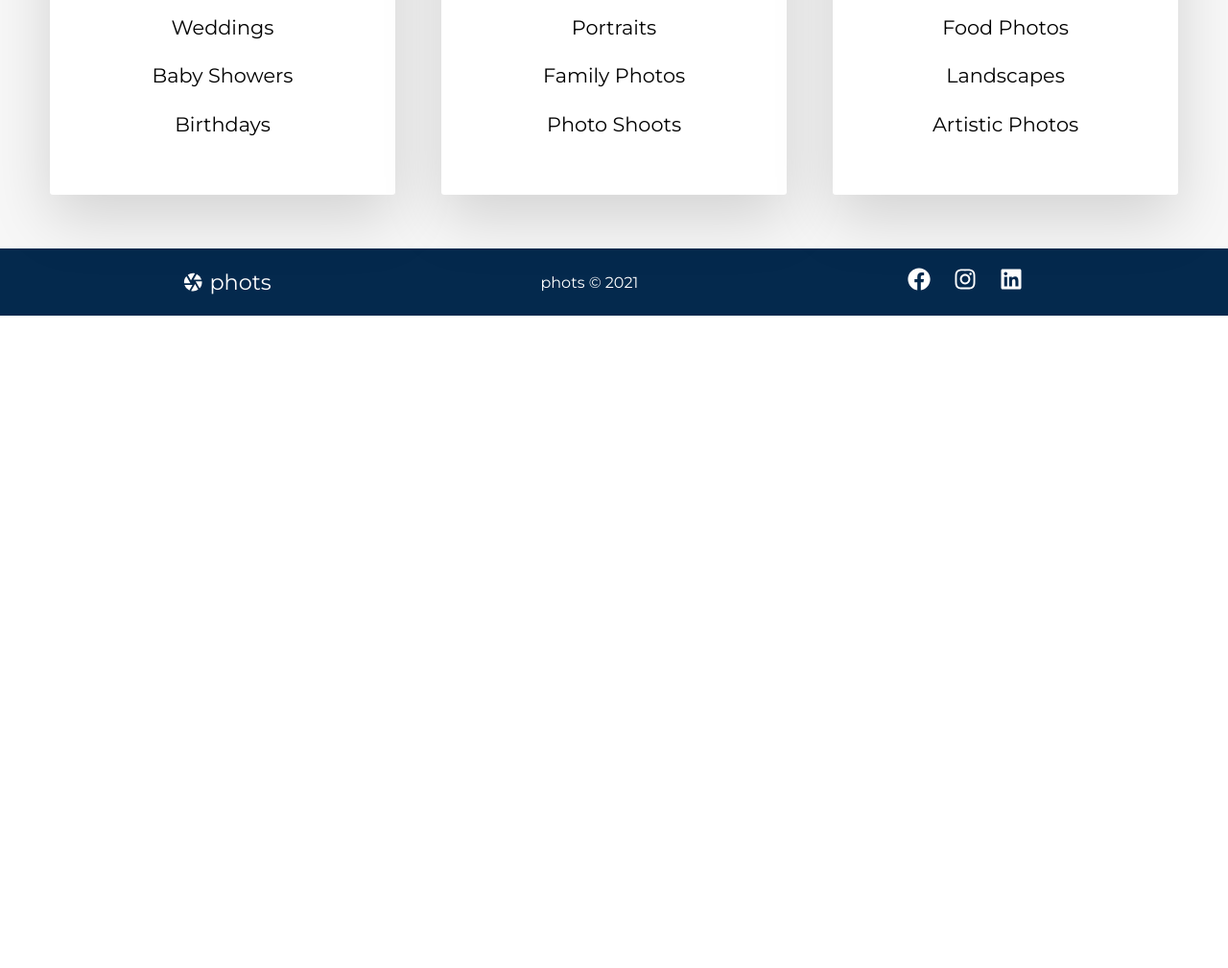
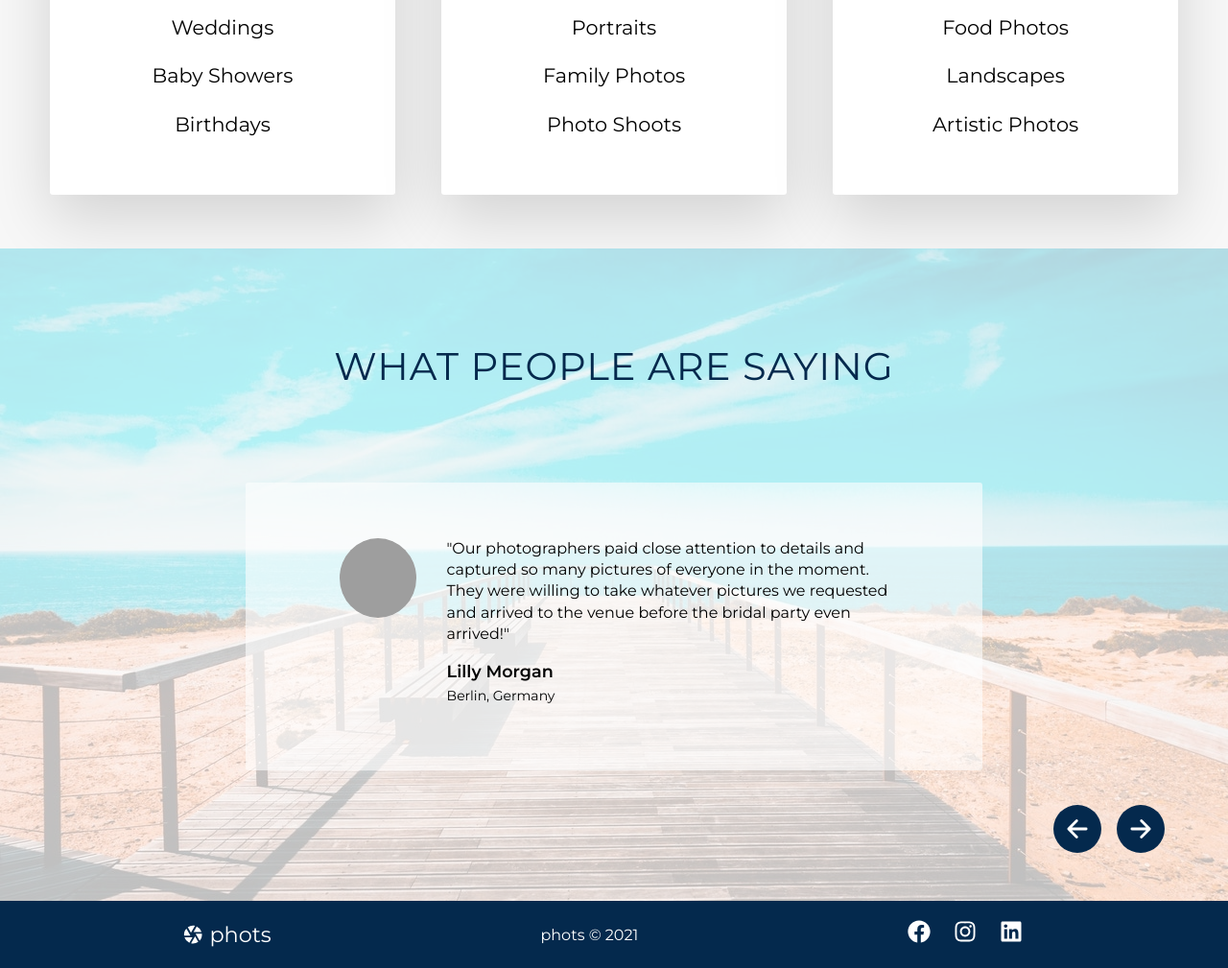
Before and after one commit to btomc/phots-gatsby, a Gatsby site: page /services in a window 1280 px wide. Shown: the part 673-1682 px from the top of the page at 96% size. Before the commit the page ends 1002 px from the top, so only its background shows below. Built offline with nearby package versions, Linux system fonts and the light colour scheme; Gatsby itself is replaced by a stand-in of ours; grey boxes are pictures that could not be loaded.

Commit message:
Create Testimonials component - slider

```diff
--- a/src/components/Navbar.js
+++ b/src/components/Navbar.js
@@ -65,7 +65,6 @@ const NavbarContainer = styled.div`
     height: 80px;
     z-index: 1;
     width: 100%;
-    max-width: 1000px;
 `;
 
 const NavLogo = styled(Link)`
@@ -77,6 +76,7 @@ const NavLogo = styled(Link)`
     display: flex;
     align-items: center;
     font-weight: 600;
+    margin-left: 1.6rem;
 `;
 
 const NavIcon = styled(RiCameraLensFill)`
@@ -102,6 +102,7 @@ const NavMenu = styled.ul`
     align-items: center;
     list-style: none;
     text-align: center;
+    margin-right: 1.6rem;
 
     @media screen and (max-width: 960px) {
         display: flex;
--- a/src/components/ServicesCards.js
+++ b/src/components/ServicesCards.js
@@ -90,6 +90,12 @@ const Card = styled.div`
     @media screen and (max-width: 910px) {
         margin-bottom: 3rem;
     }
+
+    @media screen and (max-width: 400px) {
+        &:hover {
+            transform: none;
+        }
+    }
 `;
 
 const CardPicture = styled.div`
--- /dev/null
+++ b/src/components/Testimonials.js
@@ -0,0 +1,270 @@
+import React, {useState} from 'react'
+import styled, { css } from 'styled-components'
+import testimonialsBg from '../images/background-7.jpg'
+import { IoArrowForward, IoArrowBack } from 'react-icons/io5'
+
+const Testimonials = ({ slides }) => {
+    const [current, setCurrent] = useState(0)
+    const length = slides.length
+
+    const nextSlide = () => {
+        setCurrent(current === length - 1 ? 0 : current + 1)
+    }
+
+    const prevSlide = () => {
+        setCurrent(current === 0 ? length - 1 : current - 1)
+    }
+
+    if(!Array.isArray(slides) || slides.length <= 0) {
+        return null
+    }
+
+
+    return (
+        <TestimonialsContainer>
+            <TestimonialsBg><ImgBg src={testimonialsBg} alt='bridge at sea' /></TestimonialsBg>
+            <TestimonialsContent>
+                <TestimonialsH2>What People are Saying</TestimonialsH2>
+                <TestimonialsWrap>
+                    {slides.map((slide, index) => {
+                        return (
+                            <Opinion key={index}>
+                                {index === current && (
+                                <OpinionWrapper>
+                                    <OpinionPic><ImgOpinion src={slide.image} alt={slide.alt} /></OpinionPic>
+                                    <OpinionWrap>
+                                        <OpinionText>{slide.opinion}</OpinionText>
+                                        <OpinionAuthor>
+                                            <AuthorName>{slide.name}</AuthorName>
+                                            <AuthorLocation>{slide.location}</AuthorLocation>
+                                        </OpinionAuthor>
+                                    </OpinionWrap>
+                                </OpinionWrapper>
+                                )}
+                            </Opinion>
+                        )
+                    })}
+                </TestimonialsWrap>
+                <SliderBtns>
+                    <PrevArrow onClick={prevSlide} />
+                    <NextArrow onClick={nextSlide} />
+                </SliderBtns>
+            </TestimonialsContent>
+        </TestimonialsContainer>
+    )
+}
+
+export default Testimonials
+
+const TestimonialsContainer = styled.div`
+    background: #fff;
+    display: flex;
+    justify-content: center;
+    align-items: center;
+    height: 680px;
+    position: relative;
+    overflow: hidden;
+
+    :before {
+        content: '';
+        position: absolute;
+        top: 0;
+        left: 0;
+        z-index: 2;
+        opacity: 0.8;
+    }
+`;
+
+const TestimonialsBg = styled.div`
+    position: absolute;
+    top: 0;
+    bottom: 0;
+    right: 0;
+    left: 0;
+    width: 100%;
+    height: 100%;
+    overflow: hidden;
+`;
+
+const ImgBg = styled.img`
+    width: 100%;
+    height: 100%;
+    opacity: 0.3;
+    -o-object-fit: cover;
+    object-fit: cover;
+`;
+
+const TestimonialsContent = styled.div`
+    z-index: 3;
+    height: 100%;
+    width: 100%;
+    display: flex;
+    flex-direction: column;
+    align-items: center;
+    justify-content: space-evenly;
+    position: relative;
+    overflow: hidden;
+`;
+
+const TestimonialsH2 = styled.div`
+    color: #04294d;
+    text-transform: uppercase;
+    font-size: 2.5rem;
+    letter-spacing: 1px;
+
+    @media screen and (max-width: 862px) {
+        font-size: 2rem;
+        padding: 1.2rem;
+    }
+
+    @media screen and (max-width: 528px) {
+        font-size: 1.6rem;
+    }
+
+    @media screen and (max-width: 437px) {
+        font-size: 1.3rem;
+    }
+
+    @media screen and (max-width: 370px) {
+        font-size: 1.1rem;
+    }
+
+`;
+
+const TestimonialsWrap = styled.div`
+    background: rgba(255,255,255, .6);
+    border-radius: 3px;
+    width: 60%;
+    height: 300px;
+    max-height: 500px;
+    z-index: 10;
+    margin-bottom: 2.4rem;
+    position: relative;
+    overflow: hidden;
+
+    @media screen and (max-width: 862px) {
+        height: 65%;
+        margin-bottom: 0;
+    }
+
+    @media screen and (max-width: 528px) {
+        width: 90%;
+    }
+`;
+
+const Opinion = styled.div``;
+
+const OpinionWrapper = styled.div`
+    display: flex;
+    align-items: flex-start;
+    justify-content: center;
+    width: 100%;
+    height: 100%;
+    padding-top: 3.6rem;
+    z-index: 14;
+    overflow: hidden;
+    position: relative;
+
+    @media screen and (max-width: 999px) {
+        padding-top: 2rem;
+    }
+
+    @media screen and (max-width: 862px) {
+        flex-direction: column;
+        align-items: center;
+    }
+`;
+
+
+const OpinionPic = styled.div`
+    height: 5.2rem;
+    width: 5rem;
+    margin-right: 2rem;
+
+
+    @media screen and (max-width: 862px) {
+      margin-bottom: 1.5rem;
+      margin-right: 0;
+    }
+
+`;
+const ImgOpinion = styled.img`
+    width: 100%;
+    height: 100%;
+    border-radius: 50%;
+`;
+
+const OpinionWrap = styled.div`
+    width: 60%;
+    display: flex;
+    flex-direction: column;
+    position: relative;
+
+    @media screen and (max-width: 862px) {
+        width: 80%;
+    }
+`;
+
+const OpinionText = styled.p`
+    line-height: 1.4;
+    margin-bottom: 1rem;
+
+    @media screen and (max-width: 999px) {
+        font-size: .9rem;
+        line-height: 1.6;
+        overflow: hidden;
+    }
+`;
+
+const OpinionAuthor = styled.div``;
+
+const AuthorName = styled.p`
+    font-weight: 600;
+    margin-bottom: 6px;
+    font-size: 1.1rem;
+`;
+
+const AuthorLocation = styled.p`
+    font-size: 14px;
+`;
+
+const SliderBtns = styled.div`
+    position: absolute;
+    bottom: 50px;
+    right: 50px;
+    display: flex;
+    z-index: 10;
+
+    @media screen and (max-width: 999px) {
+        bottom: 0;
+        right: 0;
+        position: relative;
+        padding-bottom: 1.2rem;
+    }
+`;
+
+const arrowButtons = css`
+    width: 50px;
+    height: 50px;
+    color: #fff;
+    cursor: pointer;
+    background: #04294d;
+    border-radius: 50px;
+    padding: 10px;
+    margin-right: 1rem;
+    user-select: none;
+    transition: .3s;
+
+    &:hover {
+        background: #073e75;
+        transform: scale(1.05);
+    }
+`;
+
+const NextArrow = styled(IoArrowForward)`
+    ${arrowButtons}
+`;
+
+const PrevArrow = styled(IoArrowBack)`
+    ${arrowButtons}
+`;
--- /dev/null
+++ b/src/data/SliderData.js
@@ -0,0 +1,43 @@
+import personImg1 from '../images/person-1.jpg'
+import personImg2 from '../images/person-2.jpg'
+import personImg3 from '../images/person-3.jpg'
+import personImg4 from '../images/person-4.jpg'
+import personImg5 from '../images/person-5.jpg'
+
+export const SliderData = [
+    {
+        image: personImg1,
+        alt: 'woman portrait',
+        opinion: '"Our photographers paid close attention to details and captured so many pictures of everyone in the moment. They were willing to take whatever pictures we requested and arrived to the venue before the bridal party even arrived!"',
+        name: 'Lilly Morgan',
+        location: 'Berlin, Germany'
+    },
+    {
+        image: personImg2,
+        alt: 'woman portrait',
+        opinion: '"Photographers were professional and punctual. Emails were answered quickly and clearly. My photographs were uploaded within a week and are beautiful! Would definitely recommend."',
+        name: 'Marcus White ',
+        location: 'Hamburg, Germany'
+    },
+    {
+        image: personImg3,
+        alt: 'woman portrait',
+        opinion: '"Everything was great! The photographers were wonderful, professional, and made us feel comfortable. The website was easy to navigate and book the services, and it was very easy to go in and change things. We ended up adding an extra hour on and it was very easy to do. Definitely recommend!"',
+        name: 'Sarah Meyer',
+        location: 'Amsterdam, Netherlands'
+    },
+    {
+        image: personImg4,
+        alt: 'woman portrait',
+        opinion: '"No stress and easy to work with. We had a wonderful time working with them and they captured a lot of things beautifully, and the captured the emotions in the images. We had so much fun taking pictures with them it was a breeze."',
+        name: 'Lucy Palmer',
+        location: 'London, UK'
+    },
+    {
+        image: personImg5,
+        alt: 'woman portrait',
+        opinion: '"They called before the wedding to get a feel for the types of pictures I wanted for the special day. They showed up early and got right to work photographing everything! They have made picking a wedding photographer an easy and pain free process!"',
+        name: 'John Miller',
+        location: 'Lisbon, Portugal'
+    }
+]
--- a/src/pages/services.js
+++ b/src/pages/services.js
@@ -3,12 +3,15 @@ import ServicesCards from "../components/ServicesCards"
 import Layout from "../components/layout"
 import SEO from "../components/seo"
 import Heading from "../components/Heading"
+import Testimonials from "../components/Testimonials"
+import { SliderData } from "../data/SliderData"
 
 const Services = () => (
   <Layout>
     <SEO title="Services" />
     <Heading heading='Services' />
     <ServicesCards />
+    <Testimonials slides={SliderData} />
   </Layout>
 )
 
```
Also changed, not shown: src/images/background-5.jpg (added), src/images/background-6.jpg (added), src/images/background-7.jpg (added), src/images/person-2.jpg (added), src/images/person-4.jpg (added), src/images/person-5.jpg (added), 2 other files.
